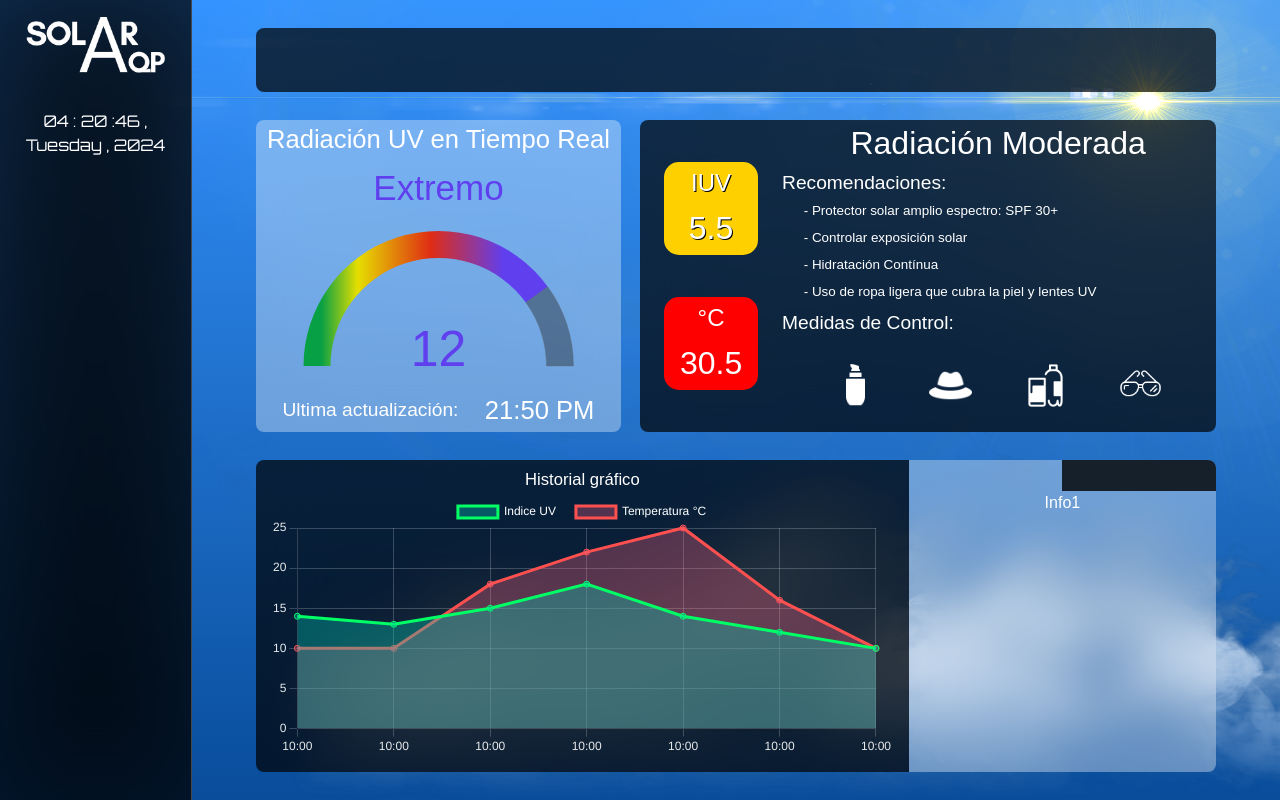
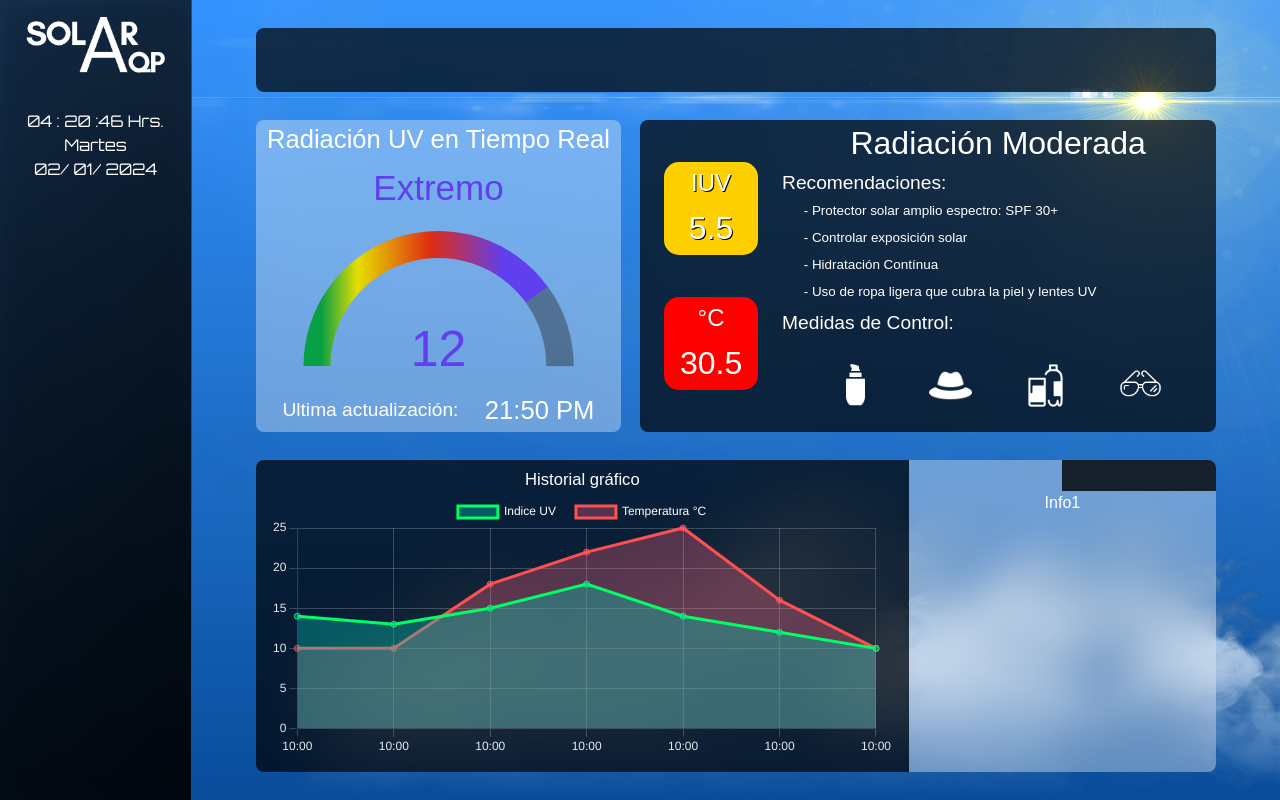
Before and after one commit to bryan201429/SolarAqp, a React (Vite) app: page / in a window 1280 px wide. Built offline with nearby package versions, Linux system fonts and the light colour scheme; a web font is replaced by a local one.

Commit message:
Dates fixed

```diff
--- a/src/components/sidebar/Sidebar.css
+++ b/src/components/sidebar/Sidebar.css
@@ -1,10 +1,11 @@
 @import url('https://fonts.googleapis.com/css?family=Orbitron');
 
-#sidebarContainer{
+#sidebarContainer {
     height: 100vh;
     width: 15vw;
-    background-color: rgba(0, 0, 0, 0.7); /* Color de fondo negro semitransparente */
-    backdrop-filter: blur(50px) brightness(50%);
+    background: linear-gradient(135deg, rgba(10, 10, 10, 0.7), rgba(0, 0, 0, 0.9)); /* Gradiente semitransparente */
+    backdrop-filter: blur(10px) brightness(80%);
+    -webkit-backdrop-filter: blur(10px) brightness(80%); /* Compatibilidad con Safari */
     border-right: solid 1px rgb(71, 71, 71);
     position: absolute;
     top: 0;
@@ -14,6 +15,7 @@
     flex-direction: column;
     align-items: center;
 }
+
 .logoContainer{
     width: 75%;
     margin: 0;
@@ -26,9 +28,9 @@
 }
 .clockContainer{
     width: 90%;
+    padding: 0;
     margin-top: 4vh;
     text-align: center;
-    /* background-color: green; */
     font-family: 'Orbitron';
 
 }
--- a/src/components/sidebar/Sidebar.jsx
+++ b/src/components/sidebar/Sidebar.jsx
@@ -5,7 +5,9 @@ import 'tailwindcss/tailwind.css';
 import './Sidebar.css'
 import mainLogo from '../../assets/main logos/mainlogo1nobg.png'
 export default function Sidebar(){
-    const [time, setTime] = useState('nada');
+    const [time, setTime] = useState('');
+    const [today, setToday] = useState('');
+    const [fullDate,setfullDate] = useState('');
 
 useEffect(()=>{
 
@@ -18,11 +20,17 @@ useEffect(()=>{
         let min = date.getMinutes(); min = formatHour(min);
         let sec = date.getSeconds(); sec=formatHour(sec);
 
-        const year = date.getFullYear();
-        const day = new Date();
-        const weekday = ["Sunday", "Monday", "Tuesday", "Wednesday", "Thursday", "Friday", "Saturday"];
-        const dayName = weekday[day.getDay()];
-        setTime(`${hours} : ${min} :${sec} , ${dayName} , ${year}`);
+
+        let day = new Date();
+        let weekday = ["Domingo", "Lunes", "Martes", "Miércoles", "Jueves", "Viernes", "Sábado"];
+        let dayName = weekday[day.getDay()];
+        let dayNumber = day.getDay(); dayNumber<10?dayNumber='0'+dayNumber: dayNumber.toString();
+        let monthNumber = day.getMonth(); monthNumber<10?monthNumber='0'+monthNumber: monthNumber.toString();
+        let year = date.getFullYear();
+
+        setTime(`${hours} : ${min} :${sec} Hrs.`);
+        setToday(`${dayName}`)
+        setfullDate(`${dayNumber}/ ${monthNumber}/ ${year}`)
     }
     const timerId = setInterval(currentTime, 1000);
 
@@ -36,7 +44,9 @@ useEffect(()=>{
                 <img src={mainLogo}></img>
             </div>
             <div className='clockContainer'>
-            <h1 className="text-4xl font-light"> {time} </h1>
+            <h1 className="text-2xl font-light"> {time} </h1>
+            <h2 className="text-2xl font-light"> {today} </h2>
+            <h2 className="text-2xl font-light"> {fullDate} </h2>
             </div>
         </div>
 
```
